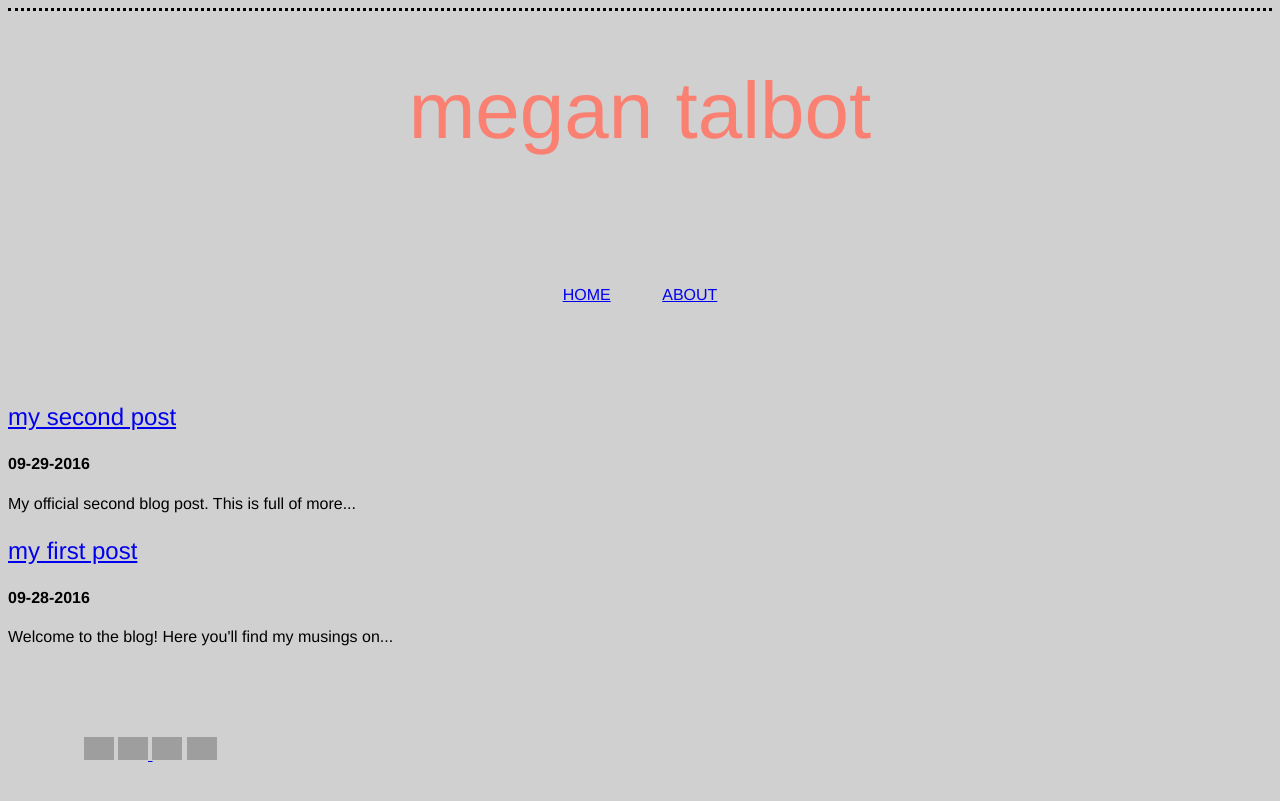
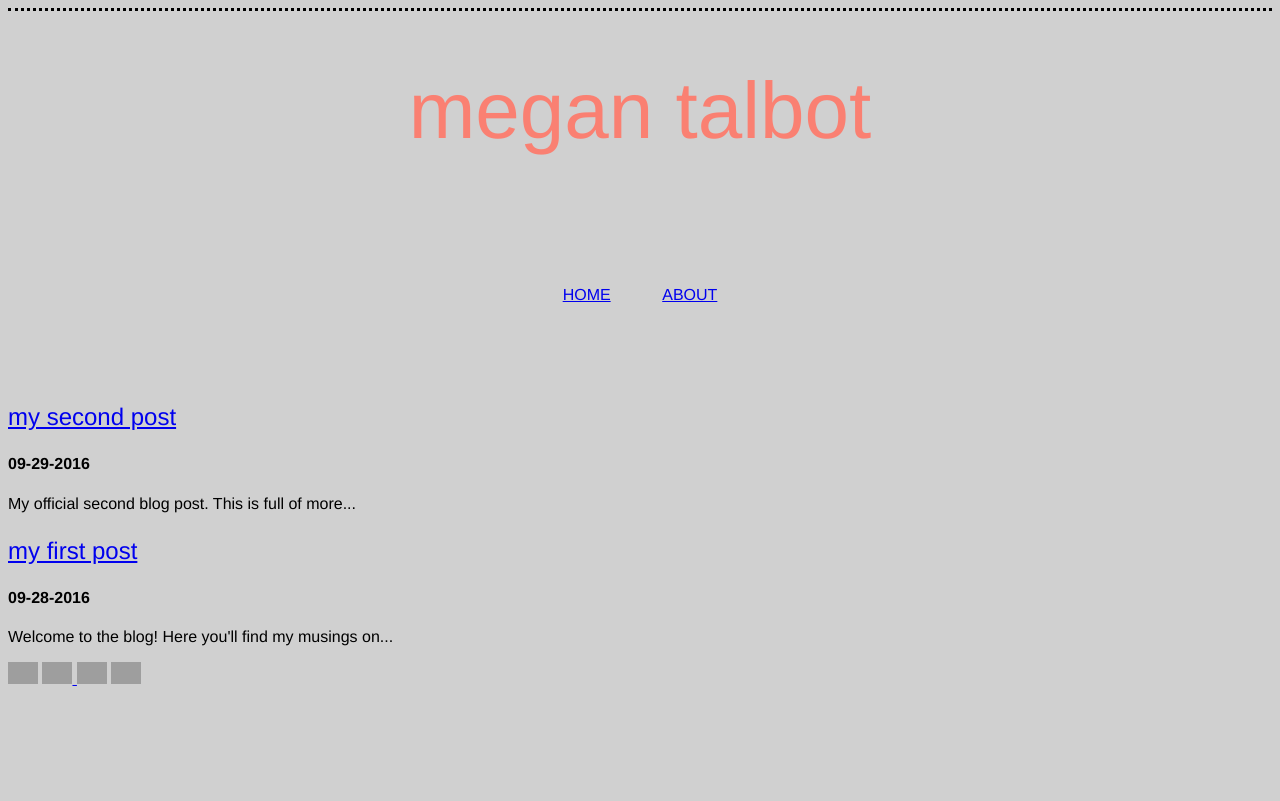
Before and after one commit to meganft/meganft.github.io, a Jekyll site: the page built from index.html, in a window 1280 px wide. Shown: the top 801 px of the page. Built offline with Jekyll 4.4.1, drawn with Linux system fonts in a browser that asks for light colours; grey boxes are pictures that could not be loaded.

Commit message:
Update about page

```diff
--- a/css/styles.css
+++ b/css/styles.css
@@ -44,7 +44,6 @@ h2 {
   text-align: justify;
   position: absolute;
   margin: auto;
-  padding: 2cm;
 }
 
 #links {
```
